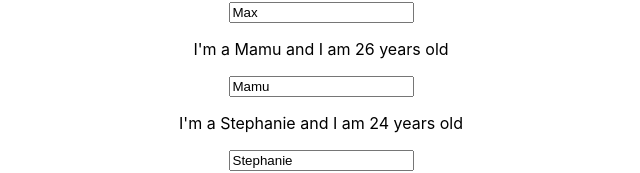
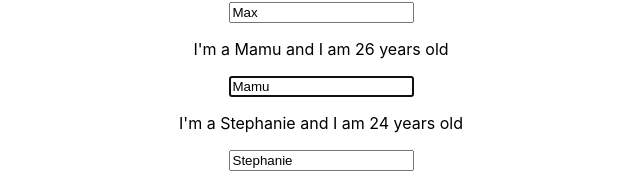
Before and after one commit to Tony1120/learning-react, a React (Create React App) app: page / in a window 1280 px wide. Both pictures are taken after a click on the button "Show Persons". Shown: the part 245-418 px from the top of the page, without its empty margins (319-959 px from the left). Built offline with nearby package versions, Linux system fonts and the light colour scheme.

Commit message:
added ref to Person Component, call focus method in componentDidMount

```diff
--- a/src/components/PersonList/Person/Person.js
+++ b/src/components/PersonList/Person/Person.js
@@ -17,6 +17,9 @@
 
 	componentDidMount() {
 		console.log('[Person.js] inside ComponentDidMount');
+		if (this.props.position === 1) {
+			this.inputElement.focus();
+		}
 	}
 
 	render() {
@@ -24,7 +27,11 @@
 		<Aux>
 			<p onClick = {this.props.click} > I'm a {this.props.name} and I am {this.props.age} years old</p>
 			<p> {this.props.children}</p>
-			<input type = "text" onChange = {this.props.changed} value = {this.props.name}/>
+			<input
+				ref = {(inp) => {this.inputElement = inp}}
+				type = "text"
+				onChange = {this.props.changed}
+				value = {this.props.name}/>
 		</Aux>
 		)
 	}
--- a/src/components/PersonList/PersonList.js
+++ b/src/components/PersonList/PersonList.js
@@ -38,6 +38,7 @@
 	render() {
 		return this.props.personList.map((person, index)  => {
 					return <Person
+						position = {index}
 						click = {() => this.props.clicked(index)}
 						name = {person.name}
 						age = {person.age}
```
